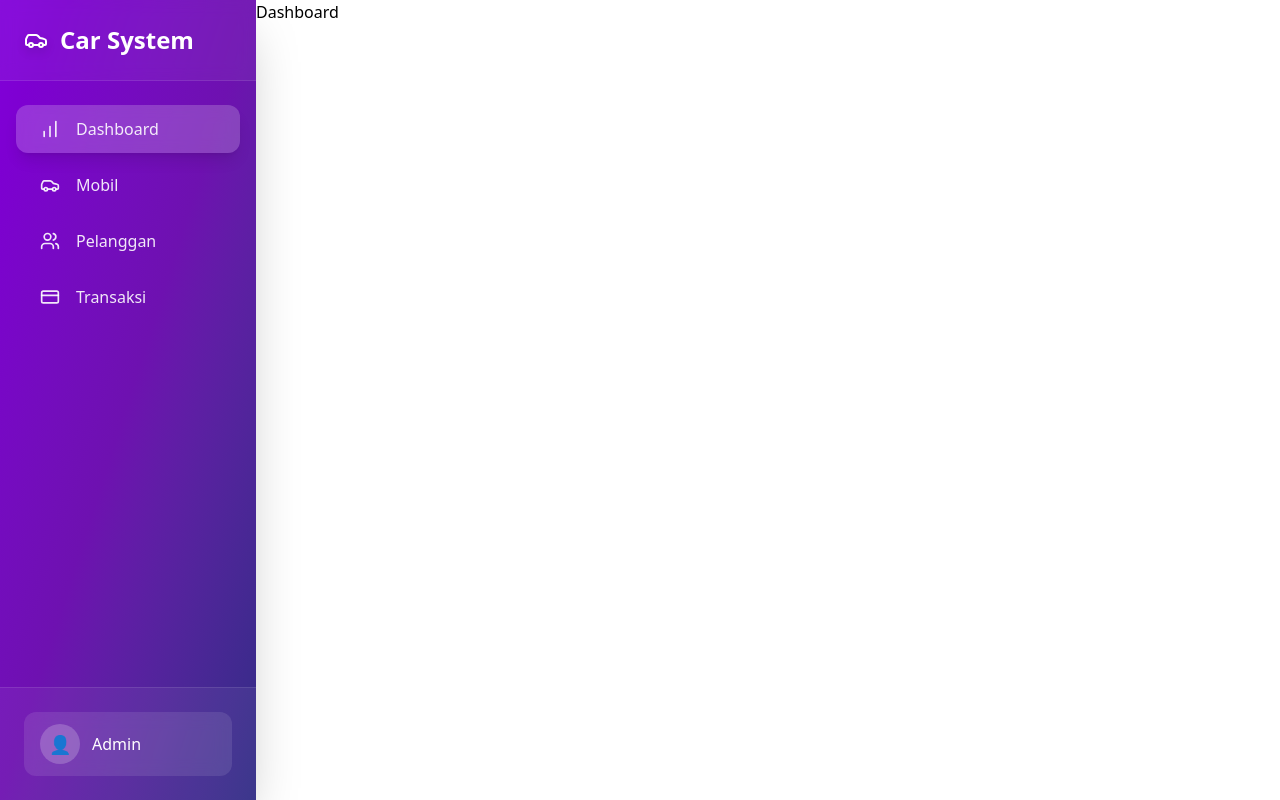
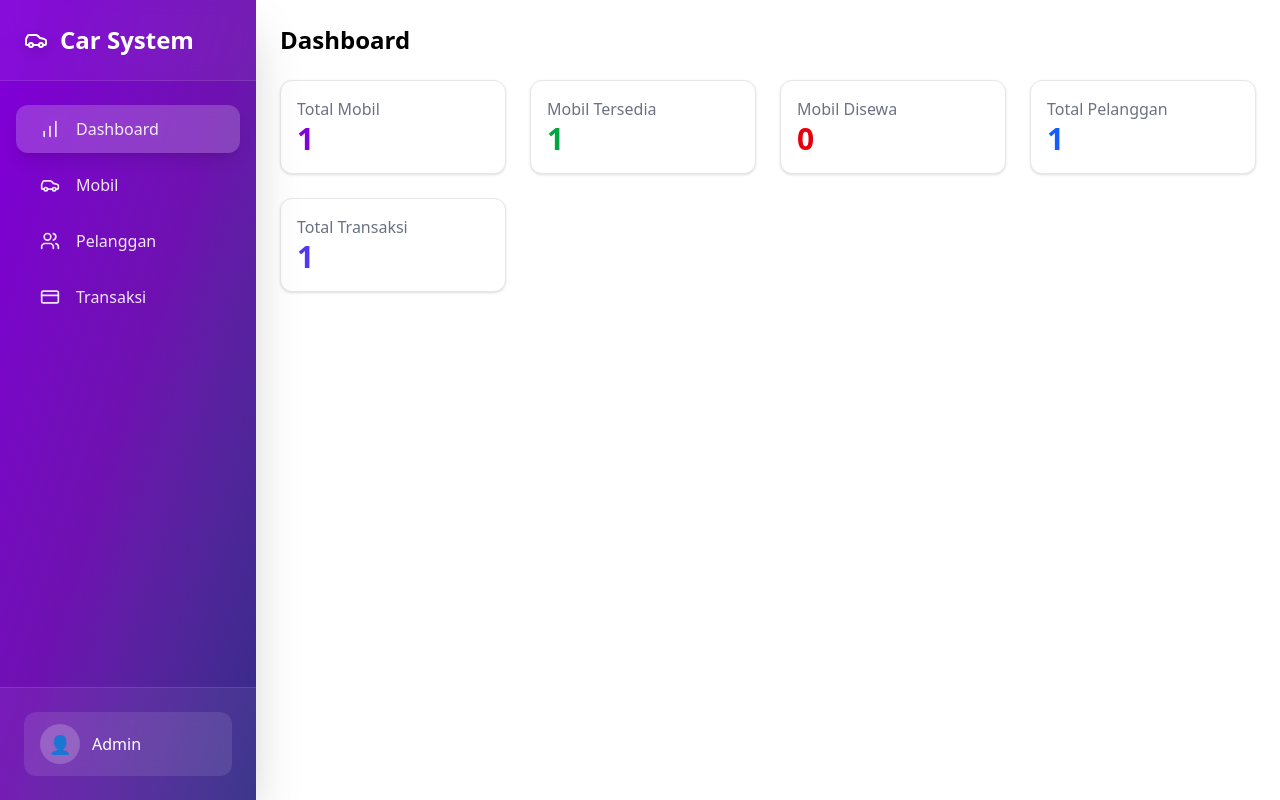
Before and after one commit to qadrihafyan/qadrihafyanramadhan-uasprakpbk, a Vue app: page / in a window 1280 px wide. Built offline with nearby package versions, Linux system fonts and the light colour scheme; data requests are answered from the project's data file.

Commit message:
create dashboard view

```diff
--- a/src/views/Dashboard.vue
+++ b/src/views/Dashboard.vue
@@ -1,3 +1,59 @@
 <template>
-    Dashboard
+  <div class="p-6">
+    <h1 class="text-2xl font-bold mb-6">Dashboard</h1>
+
+    <div class="grid grid-cols-1 sm:grid-cols-2 lg:grid-cols-4 gap-6">
+      <!-- Mobil -->
+      <div class="bg-white rounded-xl shadow p-4 border border-gray-200">
+        <div class="text-gray-500">Total Mobil</div>
+        <div class="text-3xl font-bold text-purple-700">{{ totalMobil }}</div>
+      </div>
+
+      <div class="bg-white rounded-xl shadow p-4 border border-gray-200">
+        <div class="text-gray-500">Mobil Tersedia</div>
+        <div class="text-3xl font-bold text-green-600">{{ mobilTersedia }}</div>
+      </div>
+
+      <div class="bg-white rounded-xl shadow p-4 border border-gray-200">
+        <div class="text-gray-500">Mobil Disewa</div>
+        <div class="text-3xl font-bold text-red-600">{{ mobilDisewa }}</div>
+      </div>
+
+      <!-- Pelanggan -->
+      <div class="bg-white rounded-xl shadow p-4 border border-gray-200">
+        <div class="text-gray-500">Total Pelanggan</div>
+        <div class="text-3xl font-bold text-blue-600">{{ totalPelanggan }}</div>
+      </div>
+
+      <!-- Transaksi -->
+      <div class="bg-white rounded-xl shadow p-4 border border-gray-200">
+        <div class="text-gray-500">Total Transaksi</div>
+        <div class="text-3xl font-bold text-indigo-600">{{ totalTransaksi }}</div>
+      </div>
+    </div>
+  </div>
 </template>
+
+<script setup>
+import { onMounted, computed } from 'vue'
+import { useMobilStore } from '@/stores/mobilStore'
+import { usePelangganStore } from '@/stores/pelangganStore'
+import { useTransaksiStore } from '@/stores/transaksiStore'
+
+const mobilStore = useMobilStore()
+const pelangganStore = usePelangganStore()
+const transaksiStore = useTransaksiStore()
+
+onMounted(() => {
+  mobilStore.fetchMobil()
+  pelangganStore.fetchPelanggan()
+  transaksiStore.fetchTransaksi()
+})
+
+const totalMobil = computed(() => mobilStore.daftarMobil.length)
+const mobilTersedia = computed(() => mobilStore.daftarMobil.filter(m => !m.disewa).length)
+const mobilDisewa = computed(() => mobilStore.daftarMobil.filter(m => m.disewa).length)
+
+const totalPelanggan = computed(() => pelangganStore.pelangganList.length)
+const totalTransaksi = computed(() => transaksiStore.transaksiList.length)
+</script>
```
